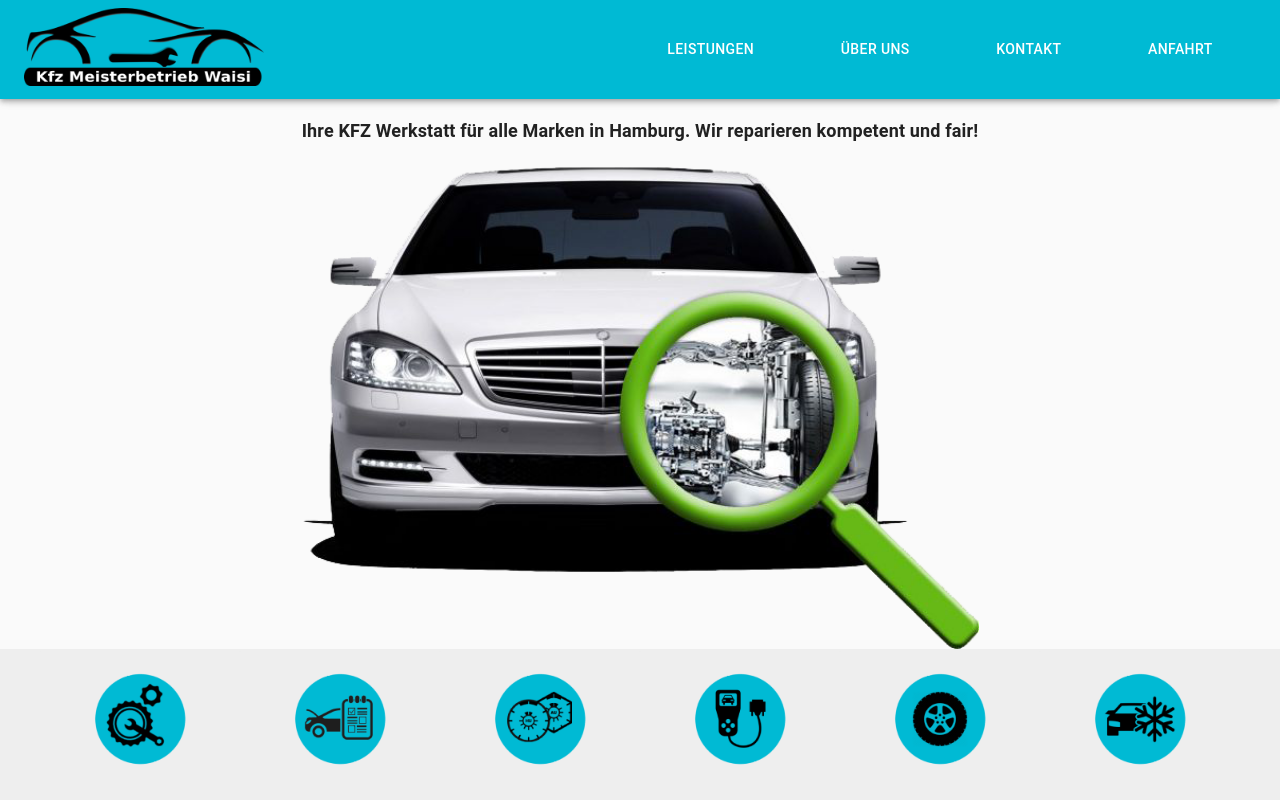
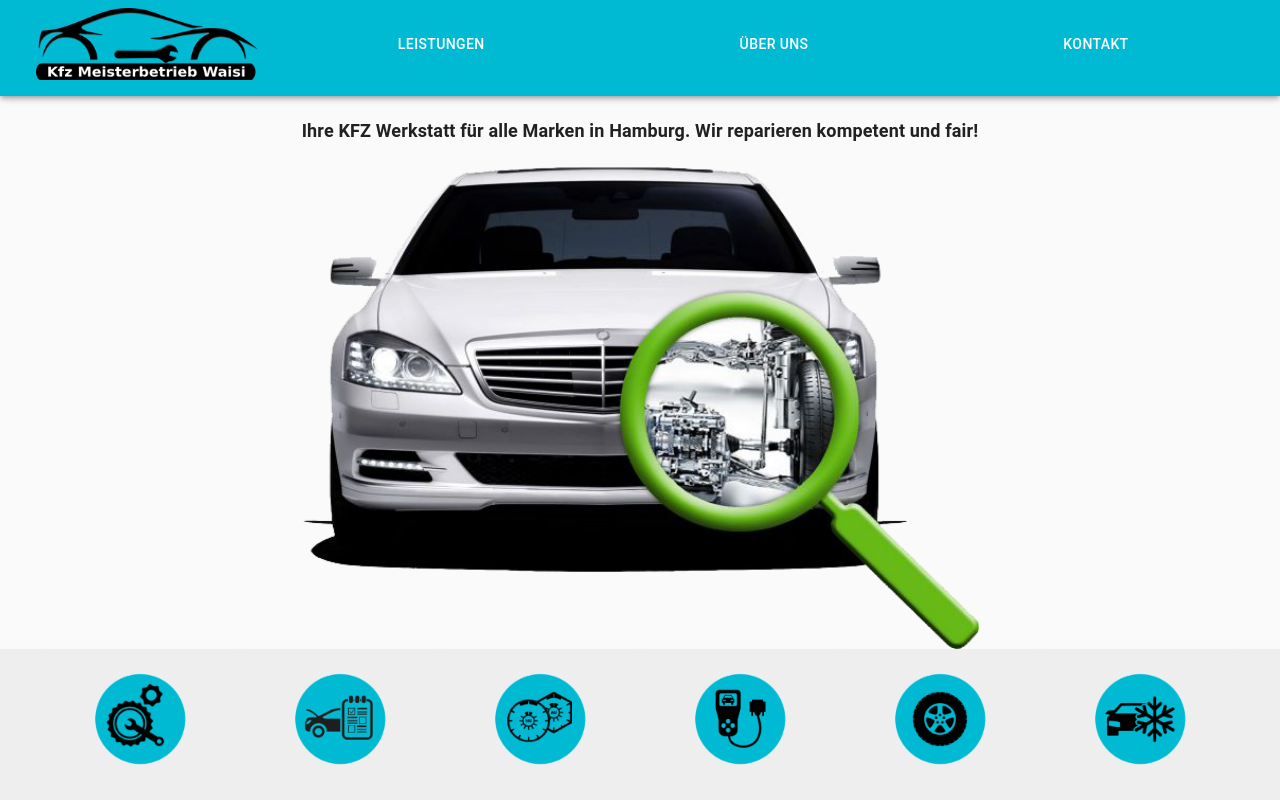
Before and after one commit to RezaHajipour/werkstatt, a React (Create React App) app: page / in a window 1280 px wide. Shown: the top 800 px of the page. Built offline with nearby package versions, Linux system fonts and the light colour scheme.

Commit message:
Navbar finished

```diff
--- a/src/NavBar.js
+++ b/src/NavBar.js
@@ -14,6 +14,8 @@ import Menu from '@material-ui/core/Menu';
 import MenuItem from '@material-ui/core/MenuItem';
 import { NavLink as RouterLink } from 'react-router-dom';
 import {Link} from '@material-ui/core';
+import { ReactComponent as Logo } from './images/logo-a2.svg';
+
 
 
 const HideOnScroll = (props) => {
@@ -54,12 +56,15 @@ const NavBar = (props) => {
     <React.Fragment>
       <CssBaseline />
       <HideOnScroll {...props}>
-        <AppBar style={{ background: '#00bad4' }} >
+        <AppBar style={{ background: '#00bad4' }} className={classes.menu} >
           <Toolbar className={classes.menu} >
-            <Link component={RouterLink} to="/" >
-              <img src={logoTwo} className={classes.logo} />
+
+            <Link component={RouterLink} to="/" className={classes.middle}>
+                <Logo className={classes.logo} />
             </Link>
+
             <div className={classes.appBar}>
+
               <Button color="inherit" aria-controls="simple-menu" aria-haspopup="true" onClick={handleClick}>Leistungen</Button>
                 <Menu
                   id="simple-menu"
@@ -86,7 +91,6 @@ const NavBar = (props) => {
                </Menu>
               <Button color="inherit">Über uns</Button>
               <Button color="inherit"> Kontakt</Button>
-              <Button color="inherit">Anfahrt</Button>
               </div>
           </Toolbar>
         </AppBar>
@@ -107,20 +111,37 @@ export default NavBar;
 
 const useStyles = makeStyles((theme) => ({
   root: {
-    maxWidth: "20%",
+    color: "black",
+    maxWidth: "100%",
+
   },
   menu: {
-    marginTop: "0.5rem",
+    marginTop: "0 rem",
     marginBottom: "0.5rem",
   },
+
+
+  middle: {
+    display: 'flex',
+    justifyContent: 'center',
+    width: '20%',
+  },
+  // [theme.breakpoints.down('xs')]: {
+  //   middle: {
+  //     width: '100%',
+  //   },
+  // },
   logo: {
-    height: '40%',
-    width: '40%',
-    },
+    paddingTop: "0.5rem",
+    paddingBottom: "0.5rem",
+    height: '80%',
+    width: '90%',
+  },
+
     appBar: {
       display: "flex",
       flexDirection: "row",
-      flexGrow: 6,
+      flexGrow: 10,
       justifyContent: "space-around",
       justifyItems: "right",
       alignItems:"center",
```
Also changed, not shown: src/images/logo-a1.jpg (deleted), src/images/logo-a2.svg (added).
